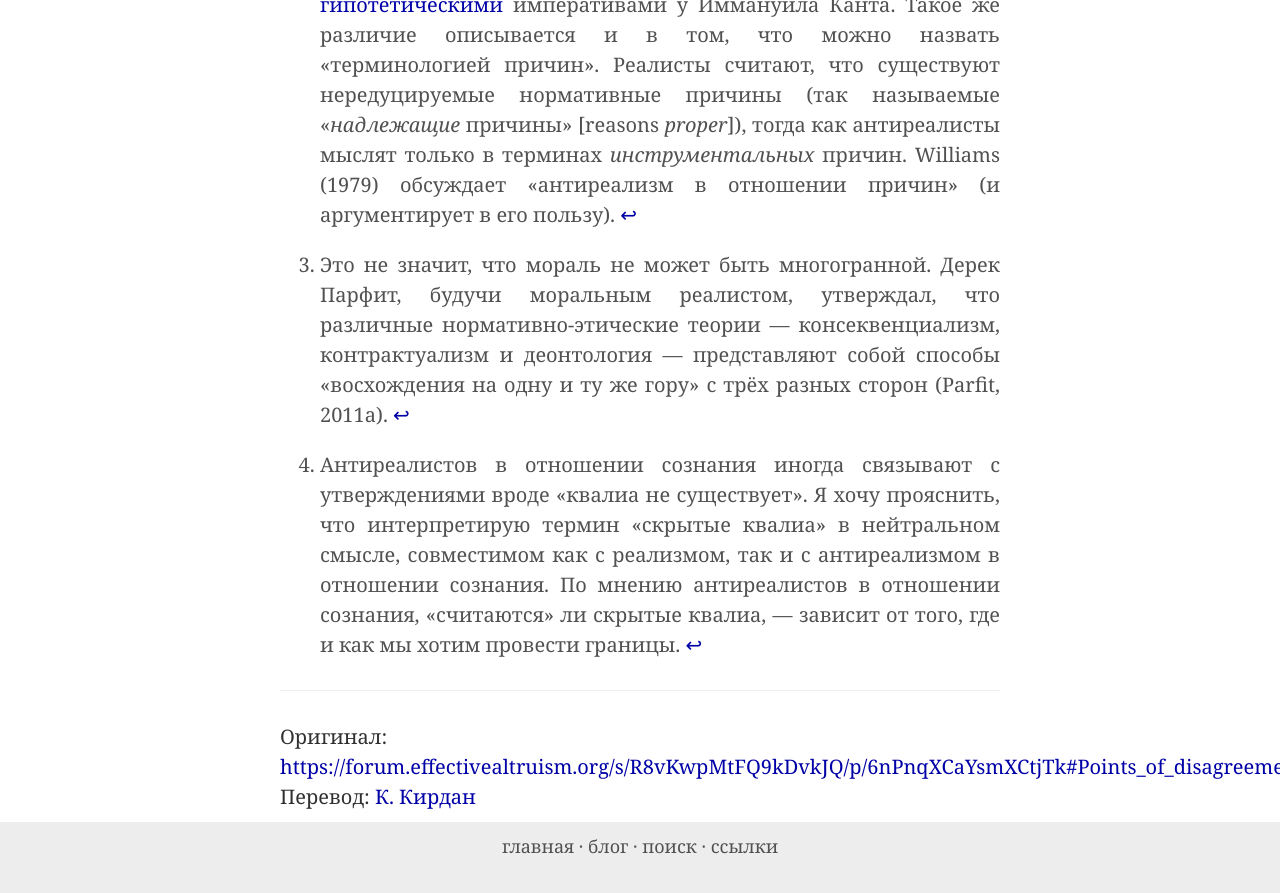
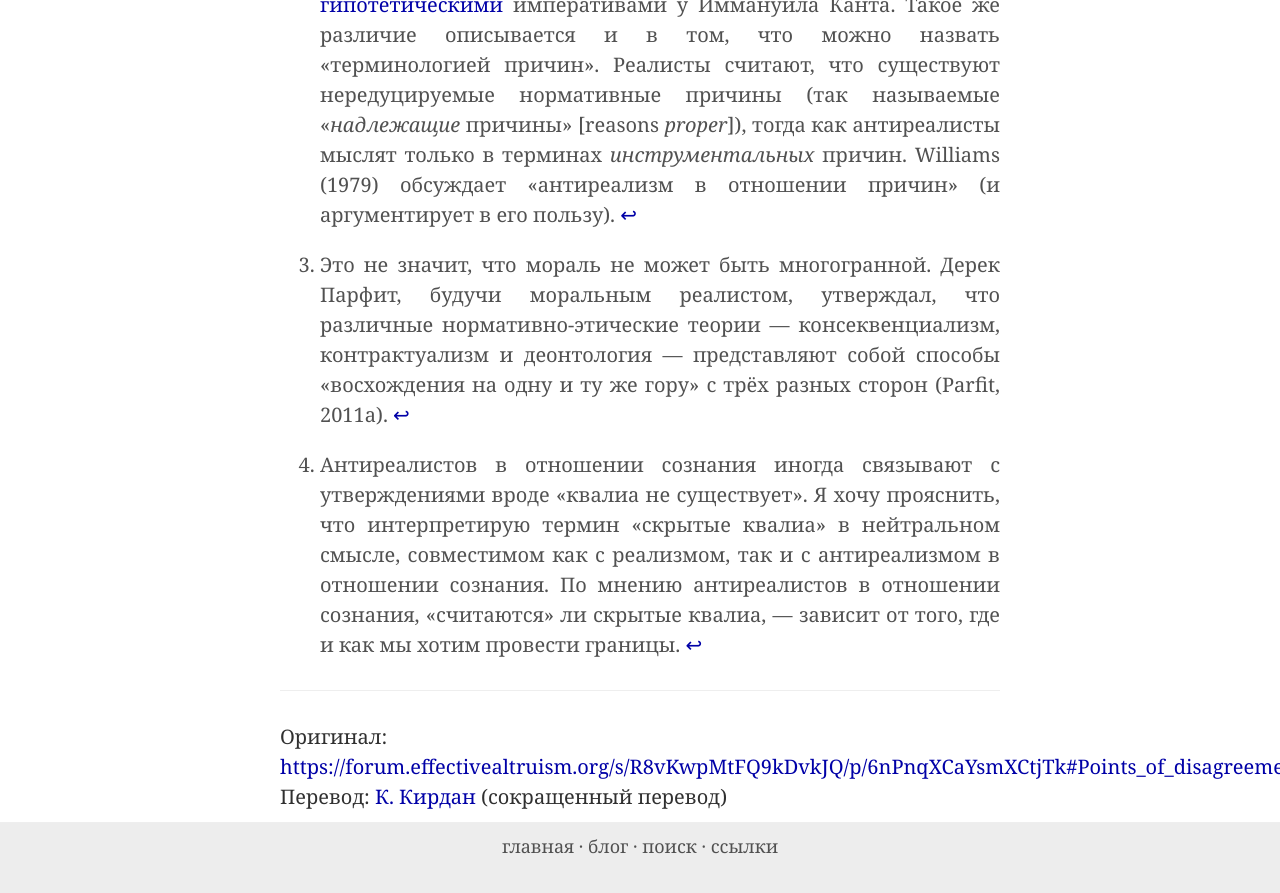
Before and after one commit to ReducingSuffering/reducingsuffering.github.io, a Jekyll site: the page built from _articles/lukas-gloor-4.md, in a window 1280 px wide and 900 px high, scrolled down 5630 px. Shown: the top 893 px of the window. Built offline with Jekyll 4.4.1, drawn with Linux system fonts in a browser that asks for light colours; some of the changed lines change nothing that is shown.

Commit message:
Update lukas-gloor-4.md

```diff
--- a/_articles/lukas-gloor-4.md
+++ b/_articles/lukas-gloor-4.md
@@ -4,8 +4,8 @@ title: "Реализм и антиреализм: в чём их разногл
 authors:
   - Лукас Глор
 translated_by: К. Кирдан
-translation_comment: сокращенный перевод
-hidden_comment: "убрал sep, сократил сноску"
+translation_details: сокращенный перевод
+hidden_comments: "убрал sep, сократил сноску"
 original: https://forum.effectivealtruism.org/s/R8vKwpMtFQ9kDvkJQ/p/6nPnqXCaYsmXCtjTk#Points_of_disagreement
 original_date:
   - 2020.06.05
```
